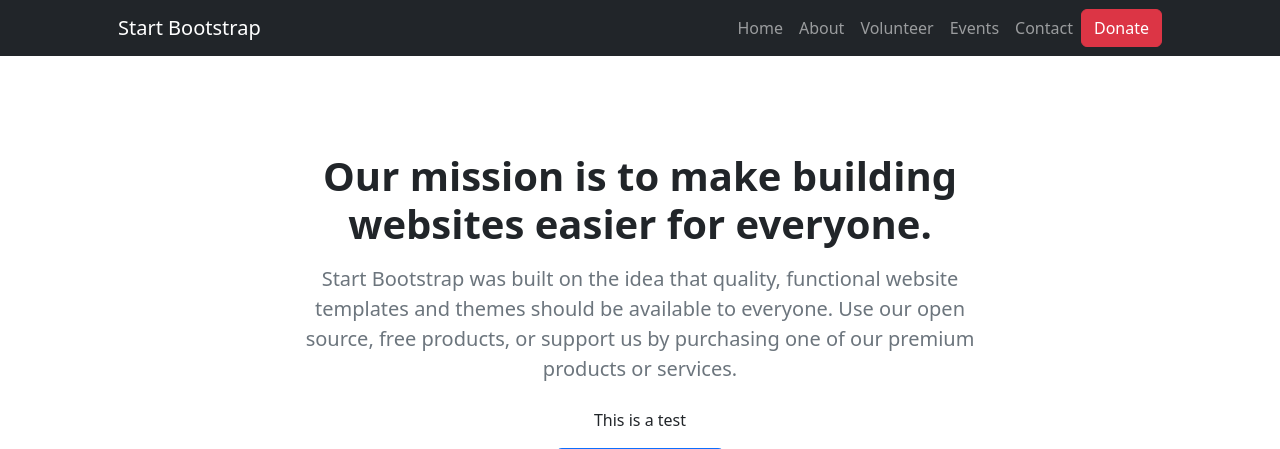
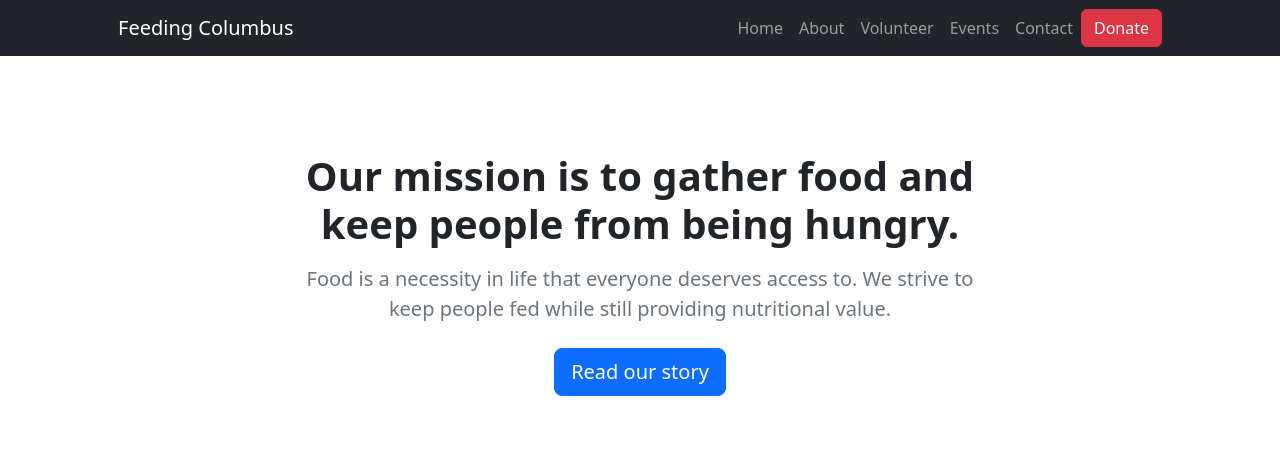
Before and after one commit to Nvp1514/Feeding-Columbus, a Flask app: page /about.html in a window 1280 px wide. Shown: the top 449 px of the page. Run offline with Flask 2, Linux system fonts and the light colour scheme; grey boxes labelled with a size stand in for pictures from a placeholder-image service; some libraries are stand-ins or nearby versions.

Commit message:
Update about.html
Added Cayden changes to about page.

```diff
--- a/templates/about.html
+++ b/templates/about.html
@@ -5,7 +5,7 @@
         <meta name="viewport" content="width=device-width, initial-scale=1, shrink-to-fit=no" />
         <meta name="description" content="" />
         <meta name="author" content="" />
-        <title>Modern Business - Start Bootstrap Template</title>
+        <title>Feeding Columbus</title>
         <!-- Favicon-->
         <link rel="icon" type="image/x-icon" href="assets/favicon.ico" />
         <!-- Bootstrap icons-->
@@ -18,7 +18,7 @@
             <!-- Navigation-->
             <nav class="navbar navbar-expand-lg navbar-dark bg-dark">
                 <div class="container px-5">
-                    <a class="navbar-brand" href="index.html">Start Bootstrap</a>
+                    <a class="navbar-brand" href="index.html">Feeding Columbus</a>
                     <button class="navbar-toggler" type="button" data-bs-toggle="collapse" data-bs-target="#navbarSupportedContent" aria-controls="navbarSupportedContent" aria-expanded="false" aria-label="Toggle navigation"><span class="navbar-toggler-icon"></span></button>
                     <div class="collapse navbar-collapse" id="navbarSupportedContent">
                         <ul class="navbar-nav ms-auto mb-2 mb-lg-0">
@@ -38,9 +38,8 @@
                     <div class="row justify-content-center">
                         <div class="col-lg-8 col-xxl-6">
                             <div class="text-center my-5">
-                                <h1 class="fw-bolder mb-3">Our mission is to make building websites easier for everyone.</h1>
-                                <p class="lead fw-normal text-muted mb-4">Start Bootstrap was built on the idea that quality, functional website templates and themes should be available to everyone. Use our open source, free products, or support us by purchasing one of our premium products or services.</p>
-                                <p> This is a test </p>
+                                <h1 class="fw-bolder mb-3">Our mission is to gather food and keep people from being hungry.</h1>
+                                <p class="lead fw-normal text-muted mb-4">Food is a necessity in life that everyone deserves access to. We strive to keep people fed while still providing nutritional value.</p>
                                 <a class="btn btn-primary btn-lg" href="#scroll-target">Read our story</a>
                             </div>
                         </div>
@@ -51,10 +50,10 @@
             <section class="py-5 bg-light" id="scroll-target">
                 <div class="container px-5 my-5">
                     <div class="row gx-5 align-items-center">
-                        <div class="col-lg-6"><img class="img-fluid rounded mb-5 mb-lg-0" src="https://dummyimage.com/600x400/343a40/6c757d" alt="..." /></div>
+                        <div class="col-lg-6"><img class="img-fluid rounded mb-5 mb-lg-0" src="https://www.shutterstock.com/image-photo/columbus-georgia-usa-downtown-skyline-600nw-415985974.jpg" alt="..." /></div>
                         <div class="col-lg-6">
-                            <h2 class="fw-bolder">Our founding</h2>
-                            <p class="lead fw-normal text-muted mb-0">Lorem ipsum dolor sit amet consectetur adipisicing elit. Iusto est, ut esse a labore aliquam beatae expedita. Blanditiis impedit numquam libero molestiae et fugit cupiditate, quibusdam expedita, maiores eaque quisquam.</p>
+                            <h2 class="fw-bolder">Who We are</h2>
+                            <p class="lead fw-normal text-muted mb-0">Feeding Columbus is a non-profit organization that's dedicated to keep everyone fed in the Chattahoochee Valley. We work with a large cast of people ranging from volunteers, local churches, and other food agencies. All food that is gathered is stored in one of our warehouses where we keep inventory and inspect before distrubuting to the community.</p>
                         </div>
                     </div>
                 </div>
@@ -63,59 +62,33 @@
             <section class="py-5">
                 <div class="container px-5 my-5">
                     <div class="row gx-5 align-items-center">
-                        <div class="col-lg-6 order-first order-lg-last"><img class="img-fluid rounded mb-5 mb-lg-0" src="https://dummyimage.com/600x400/343a40/6c757d" alt="..." /></div>
+                        <div class="col-lg-6 order-first order-lg-last"><img class="img-fluid rounded mb-5 mb-lg-0" src="https://www.shutterstock.com/image-photo/having-bite-portrait-cute-little-600nw-2033349803.jpg" alt="..." /></div>
                         <div class="col-lg-6">
                             <h2 class="fw-bolder">Growth &amp; beyond</h2>
-                            <p class="lead fw-normal text-muted mb-0">Lorem ipsum dolor sit amet consectetur adipisicing elit. Iusto est, ut esse a labore aliquam beatae expedita. Blanditiis impedit numquam libero molestiae et fugit cupiditate, quibusdam expedita, maiores eaque quisquam.</p>
+                            <p class="lead fw-normal text-muted mb-0">Our supporters continue to help our mission grow. We will continue to help feed the Chattahooche Valley for the foreseeable future to combat the hunger. With the help of our supporters, we aim to create a community where hunger is no longer a concern.</p>
                         </div>
                     </div>
                 </div>
             </section>
-            <!-- Team members section-->
-            <section class="py-5 bg-light">
+             <!-- About section three-->
+            <section class="py-5">
                 <div class="container px-5 my-5">
-                    <div class="text-center">
-                        <h2 class="fw-bolder">Our team</h2>
-                        <p class="lead fw-normal text-muted mb-5">Dedicated to quality and your success</p>
-                    </div>
-                    <div class="row gx-5 row-cols-1 row-cols-sm-2 row-cols-xl-4 justify-content-center">
-                        <div class="col mb-5 mb-5 mb-xl-0">
-                            <div class="text-center">
-                                <img class="img-fluid rounded-circle mb-4 px-4" src="https://dummyimage.com/150x150/ced4da/6c757d" alt="..." />
-                                <h5 class="fw-bolder">Ibbie Eckart</h5>
-                                <div class="fst-italic text-muted">Founder &amp; CEO</div>
-                            </div>
-                        </div>
-                        <div class="col mb-5 mb-5 mb-xl-0">
-                            <div class="text-center">
-                                <img class="img-fluid rounded-circle mb-4 px-4" src="https://dummyimage.com/150x150/ced4da/6c757d" alt="..." />
-                                <h5 class="fw-bolder">Arden Vasek</h5>
-                                <div class="fst-italic text-muted">CFO</div>
-                            </div>
-                        </div>
-                        <div class="col mb-5 mb-5 mb-sm-0">
-                            <div class="text-center">
-                                <img class="img-fluid rounded-circle mb-4 px-4" src="https://dummyimage.com/150x150/ced4da/6c757d" alt="..." />
-                                <h5 class="fw-bolder">Toribio Nerthus</h5>
-                                <div class="fst-italic text-muted">Operations Manager</div>
-                            </div>
-                        </div>
-                        <div class="col mb-5">
-                            <div class="text-center">
-                                <img class="img-fluid rounded-circle mb-4 px-4" src="https://dummyimage.com/150x150/ced4da/6c757d" alt="..." />
-                                <h5 class="fw-bolder">Malvina Cilla</h5>
-                                <div class="fst-italic text-muted">CTO</div>
-                            </div>
+                    <div class="row gx-5 align-items-center">
+                        <div class="col-lg-6 order-first order-lg-last"><img class="img-fluid rounded mb-5 mb-lg-0" src="https://encrypted-tbn0.gstatic.com/images?q=tbn:ANd9GcSpNnmoN_xgOE27Sri_FbGBxR6HqhW1Z_R0FQ&s" alt="..." /></div>
+                        <div class="col-lg-6">
+                            <h2 class="fw-bolder">Get Involved</h2>
+                            <p class="lead fw-normal text-muted mb-0">There are many ways to get involved with our mission of combating hunger. Whether it's donating food, hosting food drives, or giving your time to assist, your contribution to our mission helps ensure that we live in a fed community.</p>
                         </div>
                     </div>
                 </div>
             </section>
-        </main>
+
+
         <!-- Footer-->
         <footer class="bg-dark py-4 mt-auto">
             <div class="container px-5">
                 <div class="row align-items-center justify-content-between flex-column flex-sm-row">
-                    <div class="col-auto"><div class="small m-0 text-white">Copyright &copy; Your Website 2023</div></div>
+                    <div class="col-auto"><div class="small m-0 text-white">Copyright &copy; Feeding Columbus 2024</div></div>
                     <div class="col-auto">
                         <a class="link-light small" href="#!">Privacy</a>
                         <span class="text-white mx-1">&middot;</span>
```
